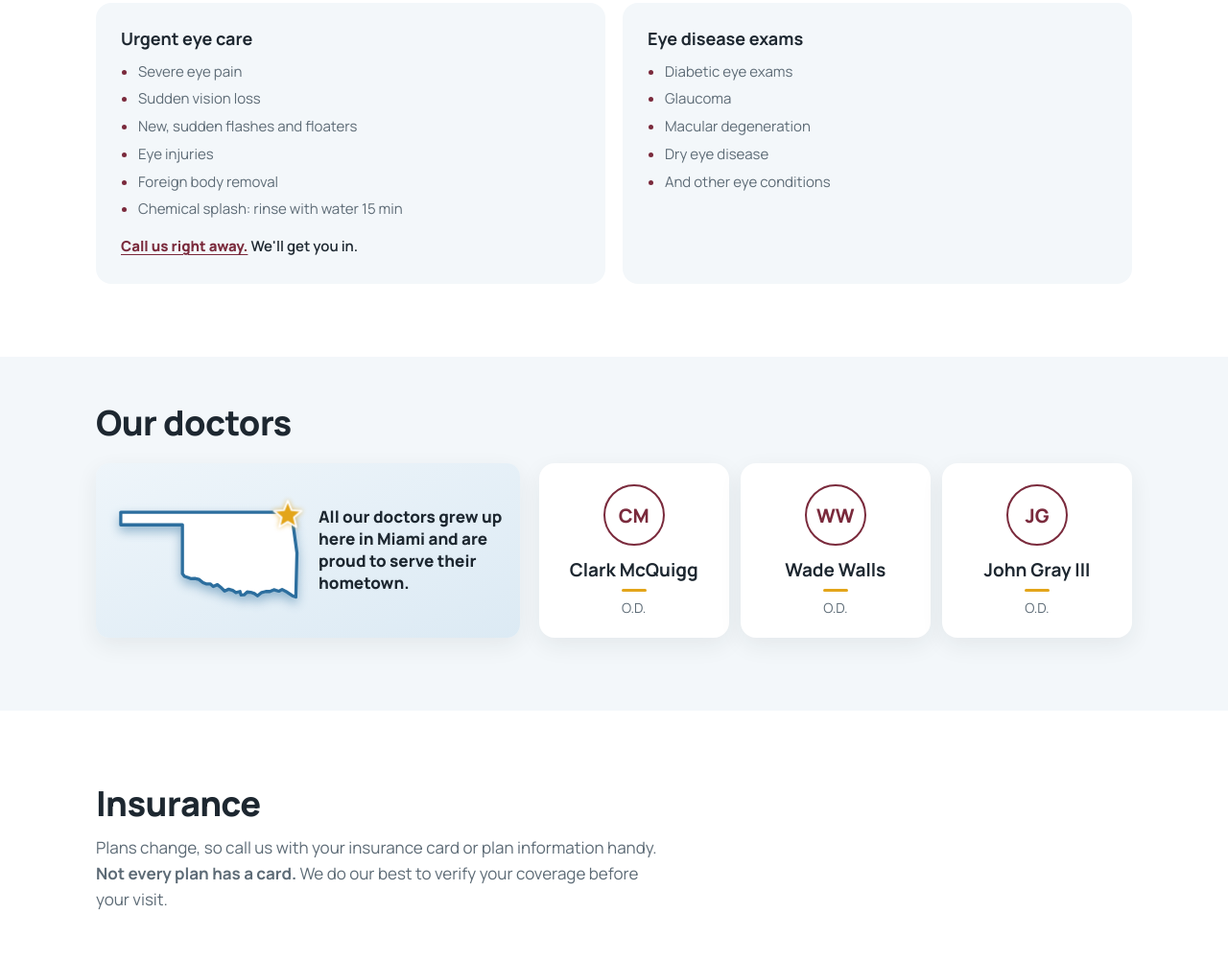
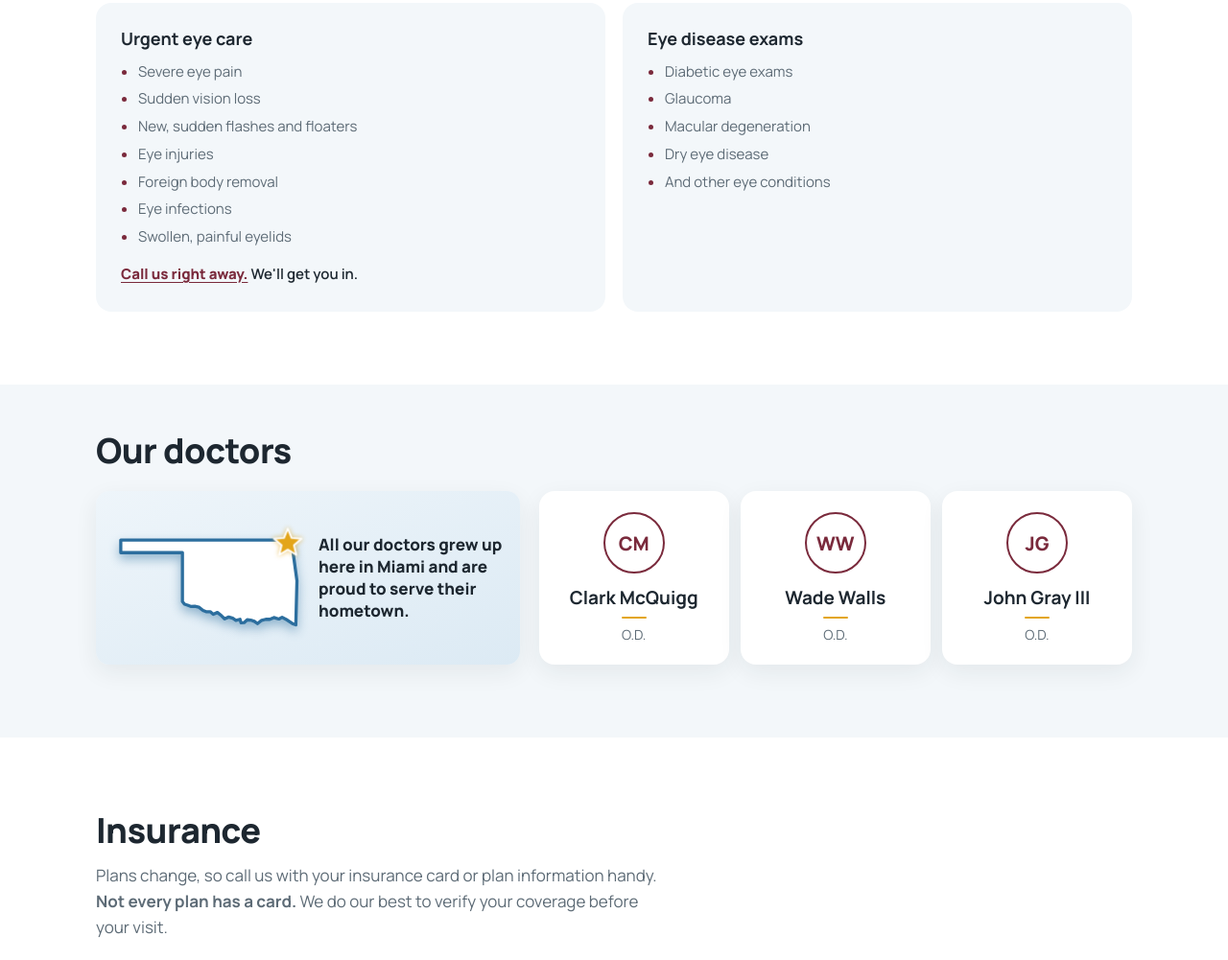
Before and after one commit to studio2918/eyeassociatesofmiami, a plain HTML site: page index.html in a window 1280 px wide. Shown: the part 1052-2053 px from the top of the page at 96% size. Drawn offline with Linux system fonts and the light colour scheme; no server answers.

Commit message:
Publish site d292b0a

```diff
--- a/index.html
+++ b/index.html
@@ -130,7 +130,8 @@
             <li>New, sudden flashes and floaters</li>
             <li>Eye injuries</li>
             <li>Foreign body removal</li>
-            <li>Chemical splash: rinse with water 15 min</li>
+            <li>Eye infections</li>
+            <li>Swollen, painful eyelids</li>
           </ul>
           <p class="note"><a class="call-now" href="tel:+19185401929">Call us right away.</a> <span style="white-space:nowrap">We'll get you in.</span></p>
           <span class="eyes-perch" aria-hidden="true"></span>
```
